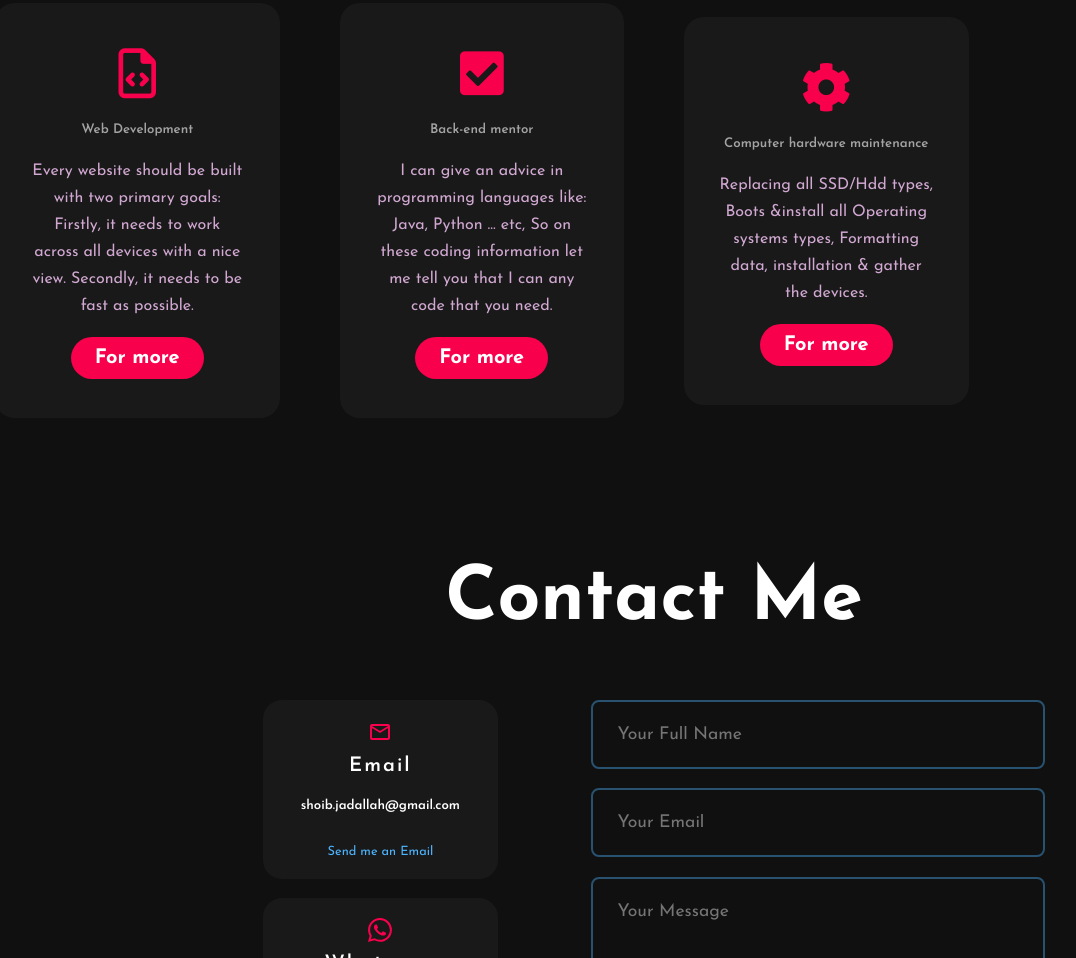
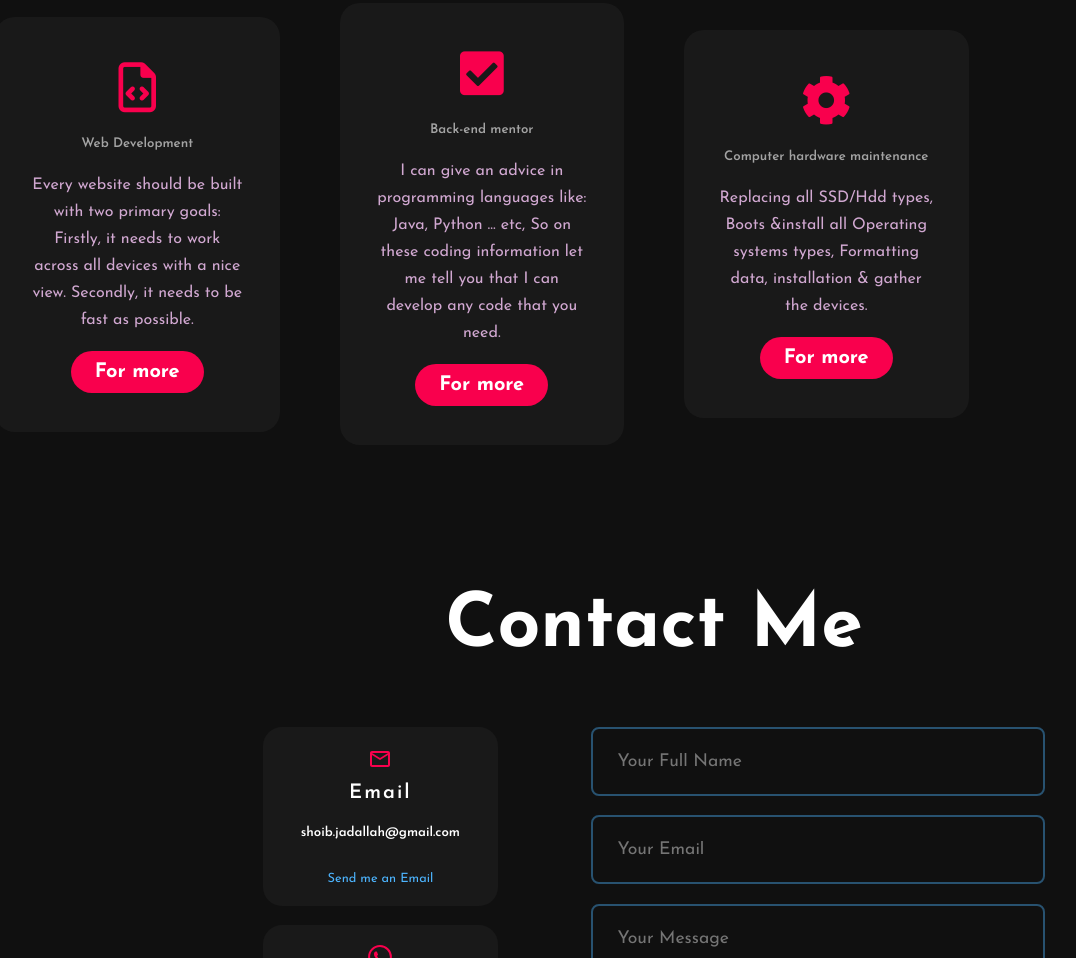
Before and after one commit to Sh0aib-Ja0allah/My-Portfolio, a plain HTML site: page index.html in a window 1280 px wide. Shown: the part 4617-5575 px from the top of the page, without its empty margins (20-1096 px from the left). Drawn offline with Linux system fonts and the light colour scheme.

Commit message:
Update index.html

```diff
--- a/index.html
+++ b/index.html
@@ -406,7 +406,7 @@
 					<h5>Back-end mentor</h5>
 					<div class="pra">
 						<p>I can give an advice in programming languages like: Java, Python ... etc, So on these coding
-							information let me tell you that I can any code that you need.</p>
+							information let me tell you that I can develop any code that you need.</p>
 
 						<p style="text-align: center;">
 							<a class="button" href="#contact">For more</a>
```
